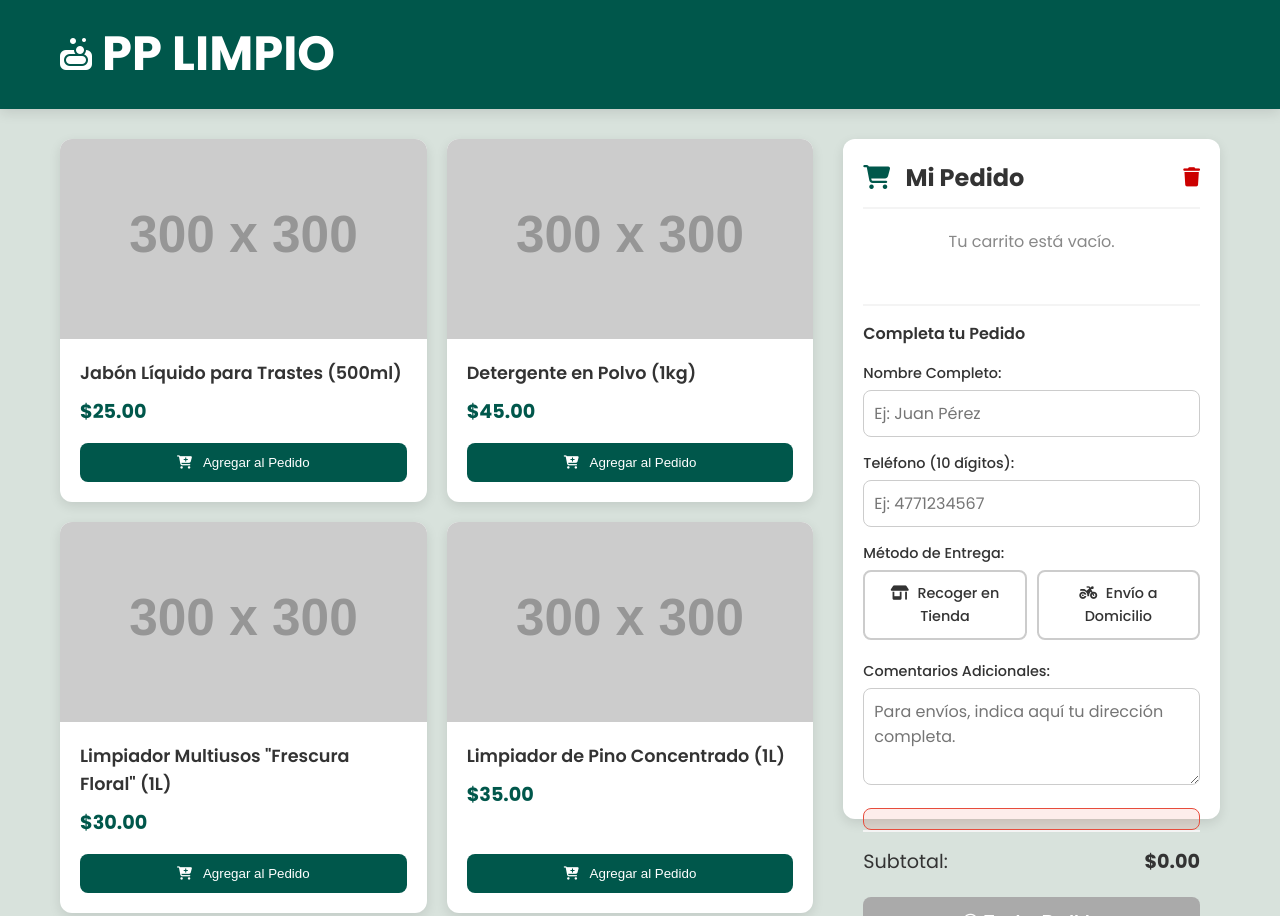
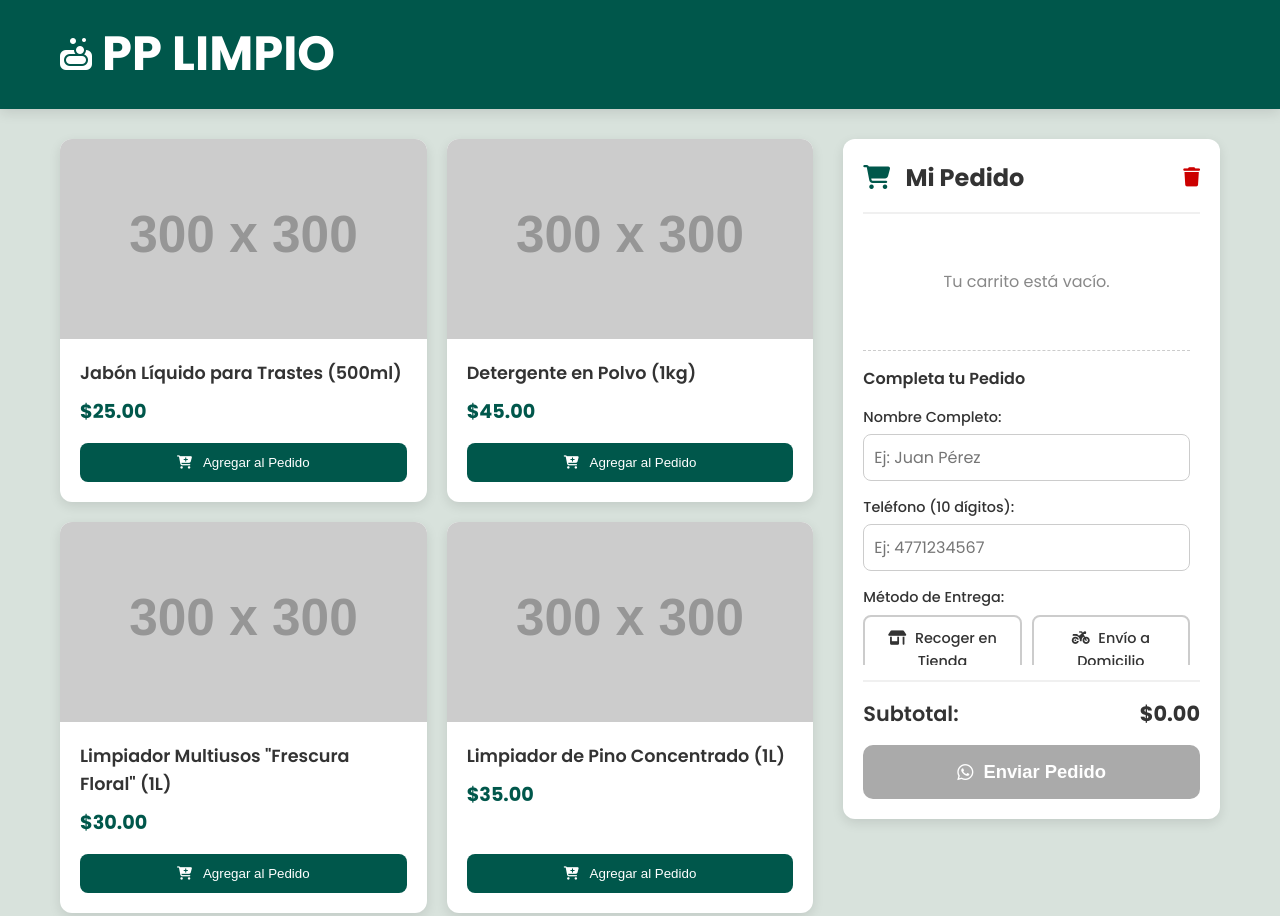
Before and after one commit to luismex-tech/limpieza, a plain HTML site: page index.html in a window 1280 px wide. Shown: the top 916 px of the page. Drawn offline with Linux system fonts and the light colour scheme; placeholder pictures from the web are drawn by us.

Commit message:
Update style.css

```diff
--- a/style.css
+++ b/style.css
@@ -4,7 +4,7 @@
     --secondary-color: #D8E2DC;
     --accent-color: #25D366;
     --text-color: #333;
-    --light-gray: #f4f4f4;
+    --light-gray: #f0f0f0;
     --white: #ffffff;
     --danger-color: #e74c3c;
     --shadow: 0 4px 12px rgba(0, 0, 0, 0.1);
@@ -36,14 +36,46 @@ body { font-family: 'Poppins', sans-serif; background-color: var(--secondary-col
 .add-to-cart-btn i { margin-right: 8px; }
 .add-to-cart-btn:hover { background-color: #00443a; }
 
-/* --- Resumen del Pedido (Carrito) --- */
-.cart-summary { background-color: var(--white); border-radius: var(--border-radius); box-shadow: var(--shadow); padding: 20px; position: sticky; top: 100px; max-height: calc(100vh - 120px); display: flex; flex-direction: column; }
-.cart-header { display: flex; justify-content: space-between; align-items: center; border-bottom: 2px solid var(--light-gray); padding-bottom: 10px; }
+/* --- Resumen del Pedido (Carrito) - CORREGIDO --- */
+.cart-summary {
+    background-color: var(--white);
+    border-radius: var(--border-radius);
+    box-shadow: var(--shadow);
+    padding: 20px;
+    position: sticky;
+    top: 100px;
+    /* Altura máxima para que no sea demasiado grande en pantallas altas */
+    max-height: calc(100vh - 120px);
+    /* Estructura Flexbox para controlar el interior */
+    display: flex;
+    flex-direction: column;
+}
+
+.cart-header {
+    /* Evita que el encabezado se encoja */
+    flex-shrink: 0;
+    display: flex;
+    justify-content: space-between;
+    align-items: center;
+    border-bottom: 2px solid var(--light-gray);
+    padding-bottom: 15px;
+}
 .cart-header h2 i { margin-right: 10px; color: var(--primary-color); }
 #clear-cart-btn { background: none; border: none; color: #cc0000; font-size: 1.2rem; cursor: pointer; transition: color 0.3s; }
 #clear-cart-btn:hover { color: #ff0000; }
-.cart-items-container { overflow-y: auto; min-height: 80px; }
-.cart-empty-message { color: #888; text-align: center; padding: 20px 0; }
+
+/* NUEVO: Contenedor del cuerpo del carrito que será desplazable */
+.cart-body {
+    /* Ocupa todo el espacio vertical disponible */
+    flex-grow: 1;
+    /* Habilita el desplazamiento solo si el contenido es más alto que el espacio */
+    overflow-y: auto;
+    /* Pequeño margen para que la barra de scroll no pegue con el borde */
+    margin: 15px 0;
+    padding-right: 10px;
+}
+
+.cart-empty-message { color: #888; text-align: center; padding: 40px 0; }
 .cart-item { display: flex; align-items: center; justify-content: space-between; margin-bottom: 15px; }
 .cart-item-info { flex-grow: 1; }
 .cart-item-info span { display: block; font-size: 0.95rem; }
@@ -52,63 +84,65 @@ body { font-family: 'Poppins', sans-serif; background-color: var(--secondary-col
 .quantity-btn { background-color: var(--light-gray); border: none; width: 28px; height: 28px; border-radius: 50%; cursor: pointer; font-weight: bold; transition: background-color 0.2s; }
 .quantity-btn:hover { background-color: #ddd; }
 .remove-item-btn { background: none; border: none; color: #aaa; font-size: 1rem; cursor: pointer; margin-left: 10px; }
-.cart-footer { border-top: 2px solid var(--light-gray); padding-top: 15px; margin-top: auto; }
-.cart-total { display: flex; justify-content: space-between; font-size: 1.2rem; margin-bottom: 20px; }
-.btn-whatsapp { background-color: var(--accent-color); color: var(--white); border: none; padding: 15px; border-radius: 8px; width: 100%; font-size: 1.1rem; font-weight: 600; cursor: pointer; transition: background-color 0.3s; }
-.btn-whatsapp:hover { background-color: #1EBE57; }
-.btn-whatsapp.disabled { background-color: #aaa; cursor: not-allowed; }
 
-/* --- NUEVOS ESTILOS PARA EL FORMULARIO --- */
-.customer-details { border-top: 2px solid var(--light-gray); padding-top: 15px; margin-top: 15px; }
+.cart-footer {
+    /* Evita que el pie de página se encoja */
+    flex-shrink: 0;
+    border-top: 2px solid var(--light-gray);
+    padding-top: 15px;
+}
+
+.cart-total {
+    display: flex;
+    justify-content: space-between;
+    /* Tamaño aumentado para mejor visibilidad */
+    font-size: 1.3rem;
+    margin-bottom: 15px;
+    font-weight: 600;
+}
+
+.btn-whatsapp {
+    background-color: var(--accent-color);
+    color: var(--white);
+    border: none;
+    /* Botón más grande y visible */
+    padding: 16px;
+    border-radius: 10px;
+    width: 100%;
+    font-size: 1.15rem;
+    font-weight: 600;
+    cursor: pointer;
+    transition: background-color 0.3s ease-in-out, transform 0.2s ease;
+    display: flex;
+    align-items: center;
+    justify-content: center;
+    gap: 10px;
+}
+.btn-whatsapp:hover { background-color: #1EBE57; transform: scale(1.02); }
+.btn-whatsapp.disabled { background-color: #aaa; cursor: not-allowed; transform: none; }
+
+/* --- FORMULARIO --- */
+.customer-details { padding-top: 15px; margin-top: 15px; border-top: 1px dashed #ccc; }
 .customer-details h4 { margin-bottom: 15px; font-weight: 600; }
 .form-group { margin-bottom: 15px; }
 .form-group label { display: block; font-size: 0.9rem; font-weight: 500; margin-bottom: 5px; }
-.form-group input[type="text"],
-.form-group input[type="tel"],
-.form-group textarea {
-    width: 100%;
-    padding: 10px;
-    border: 1px solid #ccc;
-    border-radius: 8px;
-    font-family: 'Poppins', sans-serif;
-    font-size: 1rem;
-}
-.form-group input:focus, .form-group textarea:focus {
-    outline: none;
-    border-color: var(--primary-color);
-    box-shadow: 0 0 0 2px rgba(0, 87, 75, 0.2);
-}
+.form-group input[type="text"], .form-group input[type="tel"], .form-group textarea { width: 100%; padding: 10px; border: 1px solid #ccc; border-radius: 8px; font-family: 'Poppins', sans-serif; font-size: 1rem; }
+.form-group input:focus, .form-group textarea:focus { outline: none; border-color: var(--primary-color); box-shadow: 0 0 0 2px rgba(0, 87, 75, 0.2); }
 .delivery-options { display: flex; gap: 10px; }
 .delivery-options input[type="radio"] { display: none; }
-.delivery-options label {
-    flex: 1;
-    text-align: center;
-    padding: 10px;
-    border: 2px solid #ccc;
-    border-radius: 8px;
-    cursor: pointer;
-    transition: all 0.3s ease;
-}
+.delivery-options label { flex: 1; text-align: center; padding: 10px; border: 2px solid #ccc; border-radius: 8px; cursor: pointer; transition: all 0.3s ease; }
 .delivery-options label i { margin-right: 5px; }
-.delivery-options input[type="radio"]:checked + label {
-    background-color: var(--secondary-color);
-    border-color: var(--primary-color);
-    font-weight: 600;
-}
-.form-errors {
-    background-color: rgba(231, 76, 60, 0.1);
-    color: var(--danger-color);
-    border: 1px solid var(--danger-color);
-    border-radius: 8px;
-    padding: 10px;
-    font-size: 0.9rem;
-    margin-top: 10px;
-}
+.delivery-options input[type="radio"]:checked + label { background-color: var(--secondary-color); border-color: var(--primary-color); font-weight: 600; }
+.form-errors { background-color: rgba(231, 76, 60, 0.1); color: var(--danger-color); border: 1px solid var(--danger-color); border-radius: 8px; padding: 10px; font-size: 0.9rem; margin-top: 10px; }
 .form-errors ul { list-style-position: inside; padding-left: 5px; }
 
-/* --- Estilos para Móvil --- */
+/* --- VISTA MÓVIL CORREGIDA --- */
 @media (max-width: 991px) {
-    .cart-summary { position: fixed; bottom: 0; left: 0; right: 0; top: auto; z-index: 2000; border-radius: 20px 20px 0 0; padding: 15px; transform: translateY(100%); transition: transform 0.4s ease-in-out; max-height: 80vh; }
+    .cart-summary {
+        position: fixed; bottom: 0; left: 0; right: 0; top: auto; z-index: 2000; border-radius: 20px 20px 0 0; padding: 15px; transform: translateY(100%); transition: transform 0.4s ease-in-out;
+        /* Aumentamos la altura máxima para mejor visibilidad */
+        max-height: 85vh;
+    }
     .cart-summary.active { transform: translateY(0); }
     .cart-header { cursor: pointer; }
     .mobile-cart-button { display: flex; align-items: center; justify-content: center; position: fixed; bottom: 20px; right: 20px; z-index: 1999; background-color: var(--primary-color); color: var(--white); border: none; width: 60px; height: 60px; border-radius: 50%; box-shadow: var(--shadow); font-size: 1.5rem; cursor: pointer; }
```
